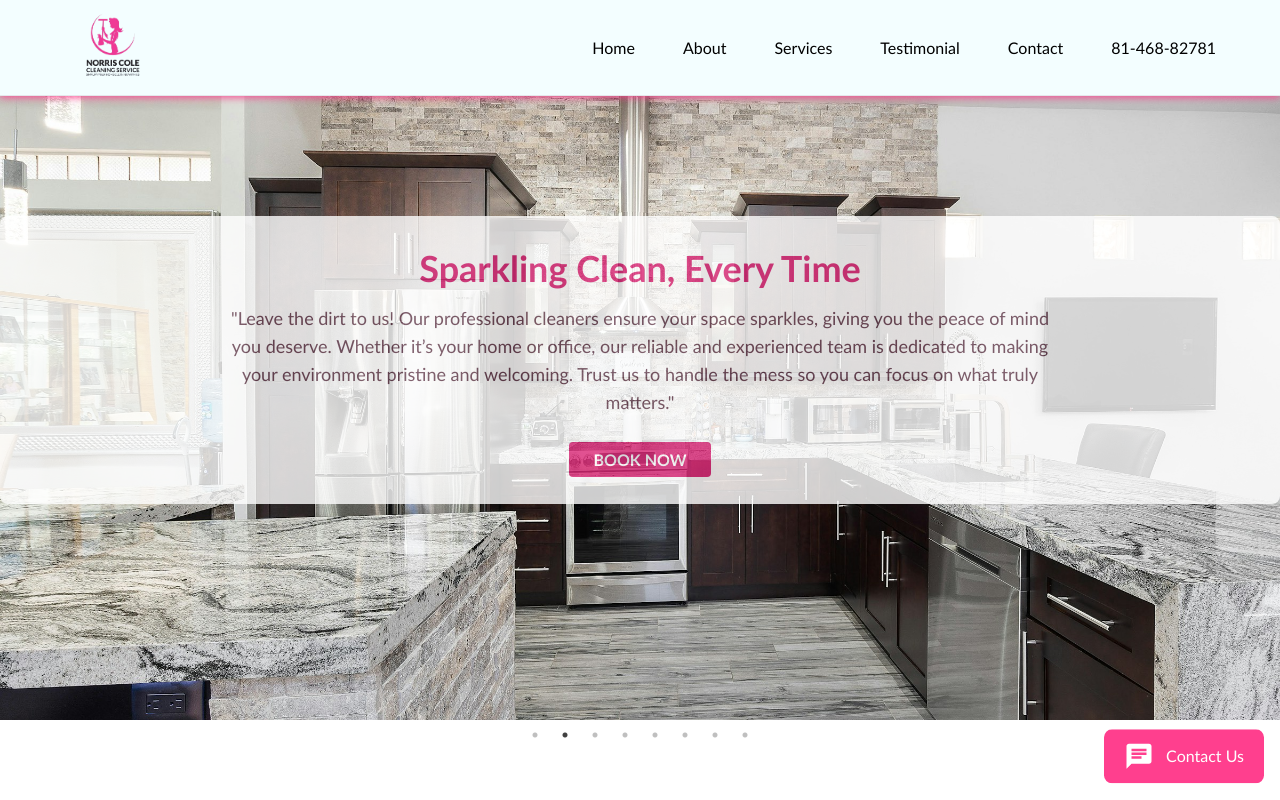
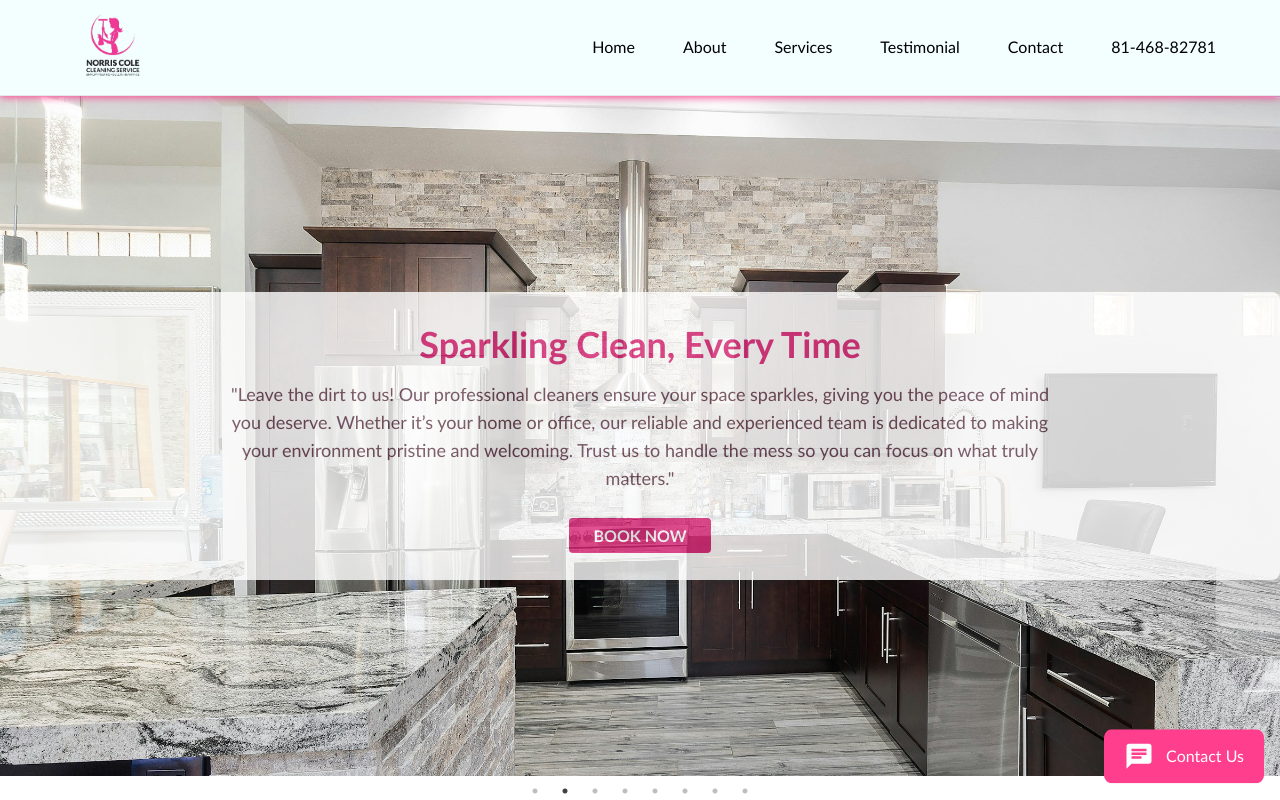
Before and after one commit to vendmartwallet/norriscole, a React (Vite) app: page / in a window 1280 px wide. Shown: the top 800 px of the page. Built offline with nearby package versions, Linux system fonts and the light colour scheme.

Commit message:
update
update

```diff
--- a/src/components/abtsection/AbtSection.jsx
+++ b/src/components/abtsection/AbtSection.jsx
@@ -3,7 +3,7 @@ import ServiceUtils from "../serviceUtils/ServiceUtils";
 
 const AbtSection = () => {
   return (
-    <div id="About"className=" px-5 lg:px-20 mt-32" data-aos="fade-right">
+    <div id="About" className=" px-5 lg:px-20 mt-32" data-aos="fade-right">
       <div
         className="title font-semibold text-2xl text-center pb-16"
         data-aos="fade-up"
--- a/src/components/heroCarousel/HeroCarousel.jsx
+++ b/src/components/heroCarousel/HeroCarousel.jsx
@@ -47,7 +47,7 @@ const HeroCarousel = () => {
         {images.map((image, index) => (
           <div key={index}>
             <div
-              className="h-[90vh] bg-cover bg-center flex items-center mx-auto"
+              className="h-[85vh] bg-cover bg-center flex items-center mx-auto"
               style={{ backgroundImage: `url(${image})` }}
             >
               <div className="text-center p-8 rounded-lg bg-white opacity-80">
@@ -57,7 +57,10 @@ const HeroCarousel = () => {
                 >
                   Sparkling Clean, Every Time
                 </h1>
-                <p className="text-[#4d2033da] text-lg mb-8 lg:w-[70%] mx-auto" data-aos="fade-up">
+                <p
+                  className="text-[#4d2033da] text-lg mb-8 lg:w-[70%] mx-auto"
+                  data-aos="fade-up"
+                >
                   "Leave the dirt to us! Our professional cleaners ensure your
                   space sparkles, giving you the peace of mind you deserve.
                   Whether it’s your home or office, our reliable and experienced
@@ -68,7 +71,8 @@ const HeroCarousel = () => {
                 <a
                   href="#"
                   className="bg-pink-600 text-white font-bold py-2 px-6 rounded hover:bg-pink-700 transition"
-                  data-aos="fade-left">
+                  data-aos="fade-left"
+                >
                   BOOK NOW
                 </a>
               </div>
--- a/src/components/navbar/Navbar.jsx
+++ b/src/components/navbar/Navbar.jsx
@@ -17,7 +17,7 @@ const Navbar = () => {
   };
 
   return (
-    <div className="flex fixed w-full top-0 z-50 bg-[#F3FEFF] h-24 pr-6 lg:px-16 justify-between items-center border-b shadow-custom-pink ">
+    <div className="flex sticky top-0 z-50 bg-[#F3FEFF] h-22 pr-6 lg:px-16 justify-between items-center border-b shadow-custom-pink ">
       <div className="logo">
         <img src={Logo} alt="" width="97" height="30" />
       </div>
```
